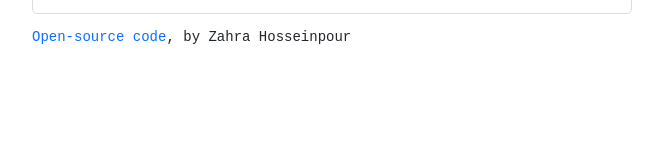
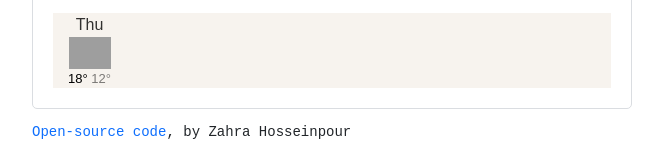
Before and after one commit to Z-Hp/my-weather-app, a plain HTML site: page index.html in a window 1280 px wide. Shown: the part 234-375 px from the top of the page, without its empty margins (308-971 px from the left). Drawn offline with nearby package versions, Linux system fonts and the light colour scheme; no server answers; grey boxes are pictures that could not be loaded.

Commit message:
Forecast added - HTML/CSS

```diff
--- a/index.html
+++ b/index.html
@@ -80,6 +80,22 @@
               </ul>
             </div>
           </div>
+          <div class="weather-forecast">
+            <div class="row">
+              <div class="col-2">
+                <div class="weather-forecast-date">Thu</div>
+                <img
+                  src="http://openweathermap.org/img/wn/50d@2x.png"
+                  alt=""
+                  width="42"
+                />
+                <div class="weather-forecast-temperatures">
+                  <span class="weather-forecast-temperature-max"> 18° </span>
+                  <span class="weather-forecast-temperature-min"> 12° </span>
+                </div>
+              </div>
+            </div>
+          </div>
         </div>
         <small
           ><a href="https://github.com/Z-Hp/my-weather-app" target="_blank"
--- a/src/styles.css
+++ b/src/styles.css
@@ -81,3 +81,23 @@ small {
 .float-left {
   float: left !important;
 }
+
+.weather-forecast {
+  margin-top: 20px;
+  text-align: center;
+  color: #000;
+  background-color: rgb(247, 243, 238);
+}
+
+.weather-forecast-date {
+  font-size: 16px;
+  opacity: 0.8;
+}
+
+.weather-forecast-temperature-min {
+  opacity: 0.5;
+}
+
+.weather-forecast-temperatures {
+  font-size: 13px;
+}
```
